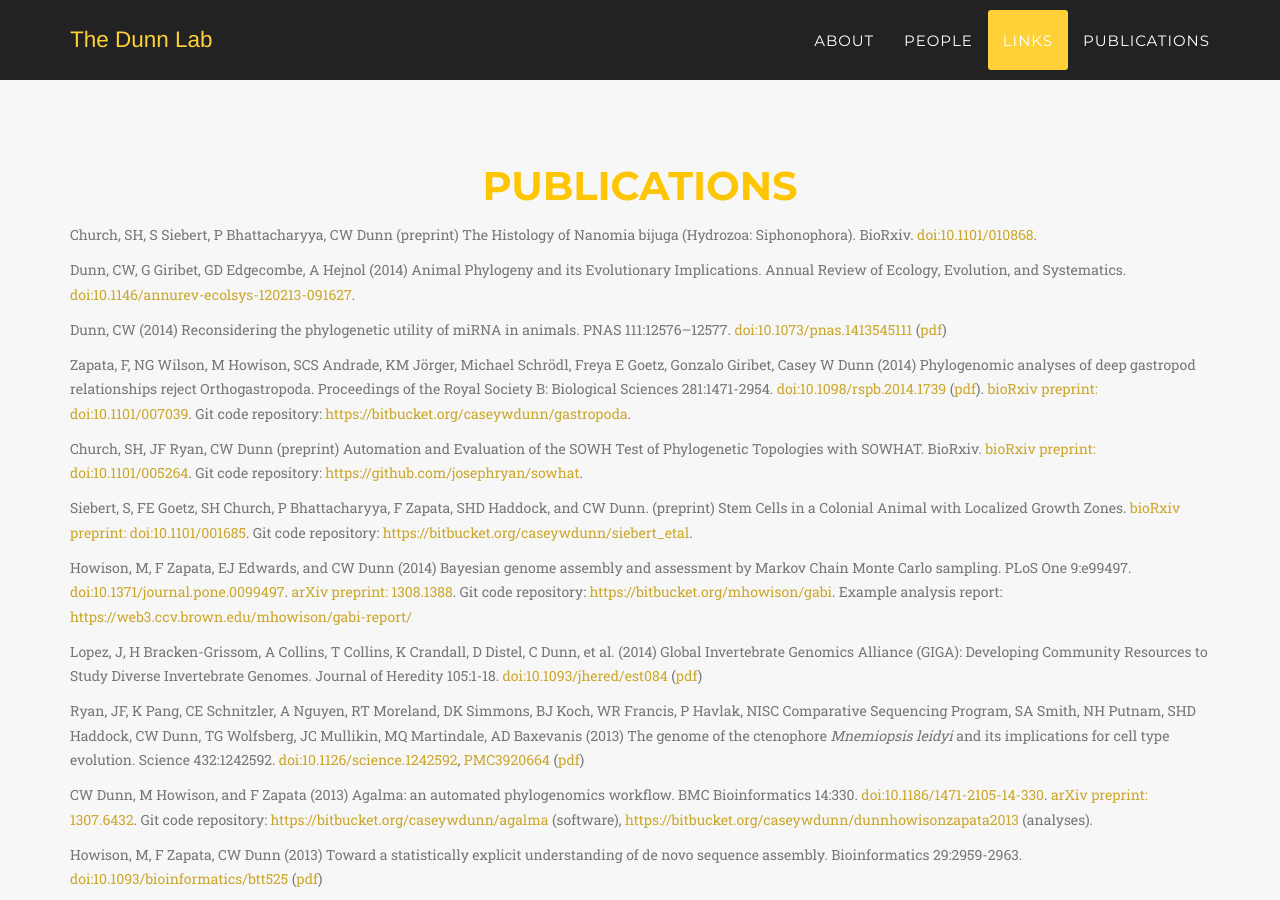
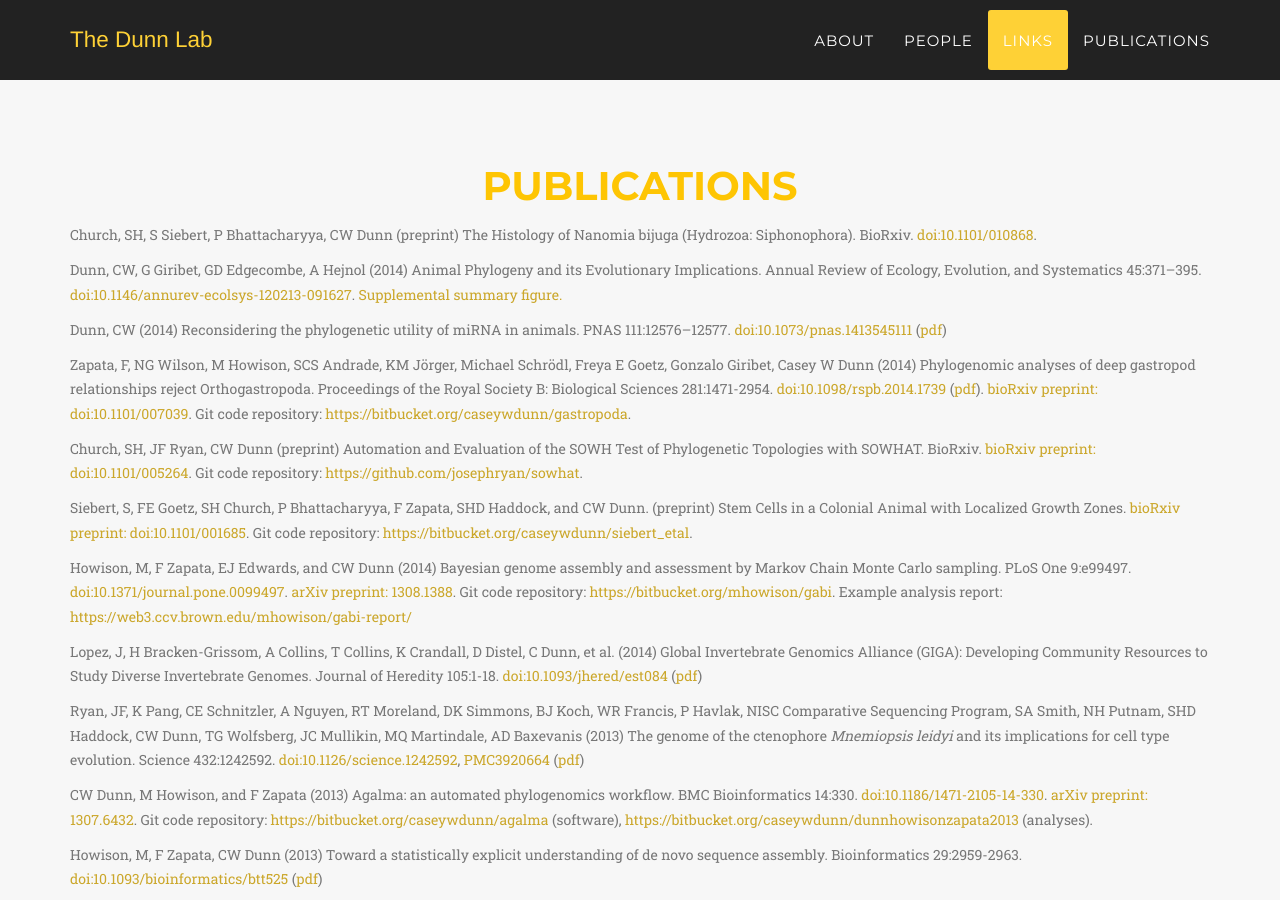
Before and after one commit to caseywdunn/caseywdunn.github.io, a Jekyll site: the page built from index.html, in a window 1280 px wide and 900 px high, scrolled down 6555 px. Built offline with Jekyll 4.4.1, drawn with Linux system fonts in a browser that asks for light colours; some web fonts are replaced.

Commit message:
added annual review stuff

```diff
--- a/_includes/publications.html
+++ b/_includes/publications.html
@@ -13,7 +13,7 @@
 </div><div class="box-footer"> </div></div>
 
 <div class="box"><div class="box-title"></div><div class="box-body">
-	<p class="text-muted">Dunn, CW, G Giribet, GD Edgecombe, A Hejnol (2014) Animal Phylogeny and its Evolutionary Implications. Annual Review of Ecology, Evolution, and Systematics. <a href="http://dx.doi.org/10.1146/annurev-ecolsys-120213-091627">doi:10.1146/annurev-ecolsys-120213-091627</a>. </p>
+	<p class="text-muted">Dunn, CW, G Giribet, GD Edgecombe, A Hejnol (2014) Animal Phylogeny and its Evolutionary Implications. Annual Review of Ecology, Evolution, and Systematics 45:371–395. <a href="http://dx.doi.org/10.1146/annurev-ecolsys-120213-091627">doi:10.1146/annurev-ecolsys-120213-091627</a>. <a href="http://www.annualreviews.org/doi/suppl/10.1146/annurev-ecolsys-120213-091627/suppl_file/es45_dunn_supfig1.pdf">Supplemental summary figure.</a> </p>
 </div><div class="box-footer"> </div></div>
 
 <div class="box"><div class="box-title"></div><div class="box-body">
```
Also changed, not shown: 1 other file.
